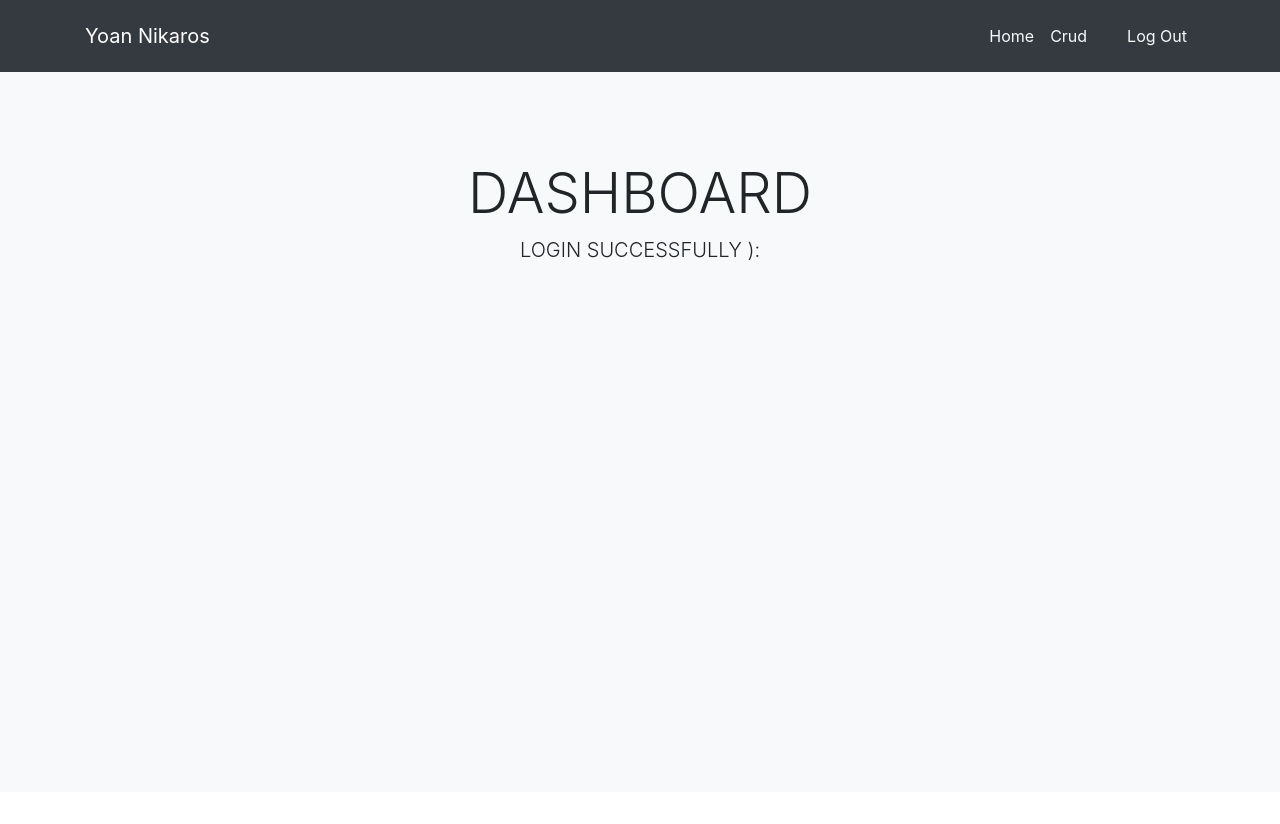
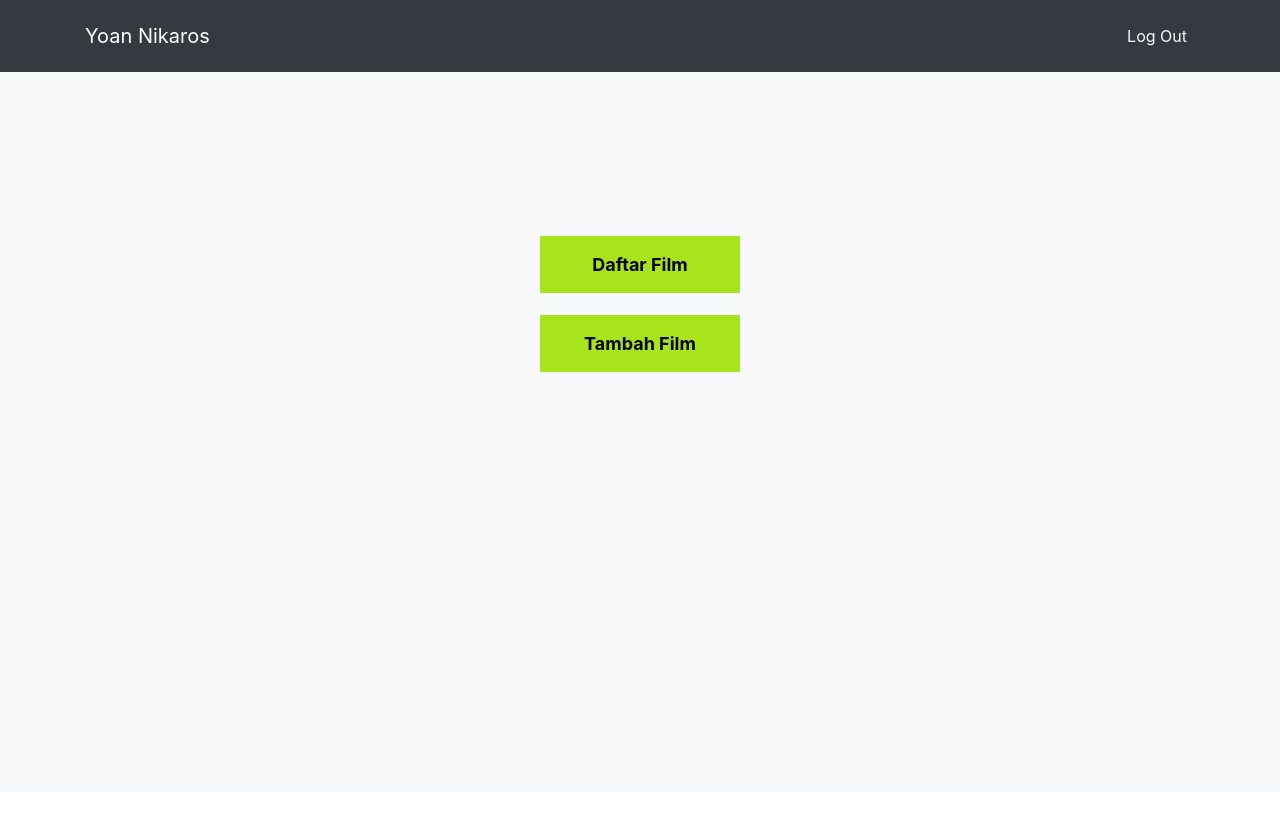
Before and after one commit to yoannikaros/films, a PHP site: page / in a window 1280 px wide. Run offline with PHP 8.4, Linux system fonts and the light colour scheme; the visitor is signed in with stand-in values (Sample User, id 1).

Commit message:
Desain Ui Dashboard

```diff
--- a/crud/index.php
+++ b/crud/index.php
@@ -106,7 +106,10 @@ if( !isset($_SESSION['username']) ){
             </button>
             <ul class="navbar-nav ml-auto pt-2 pb-2">
                 <li class="nav-item">
-                <a href="../index.php" class="nav-link text-light">Home</a>
+                    <a href="index.php" class="nav-link text-light">Home</a>
+                </li>
+                <li class="nav-item">
+                    <a href="add-users.php" class="nav-link text-light">Tambah Film</a>
                 </li>
                 <li class="nav-item ml-4">
                     <a href="logout.php" class="nav-link text-light"> Log Out </a>
--- a/index.php
+++ b/index.php
@@ -20,6 +20,47 @@ if (!isset($_SESSION['username'])) {
     <!-- Bootstrap CSS -->
     <link rel="stylesheet" href="https://stackpath.bootstrapcdn.com/bootstrap/4.1.3/css/bootstrap.min.css" integrity="sha384-MCw98/SFnGE8fJT3GXwEOngsV7Zt27NXFoaoApmYm81iuXoPkFOJwJ8ERdknLPMO" crossorigin="anonymous">
 
+    <style>
+         button a{
+        color: black;
+        font-weight: 500;
+    }
+    button a:hover{
+        text-decoration: none;
+    }
+    h1{
+        position: absolute;
+        top: 95%;
+        left: 124%;
+        width: 100%;
+        transform: translate(-50%, -50%);
+        font-size: 25px;
+        font-weight: 600;
+    }
+    .profile button a{
+        color: black;
+    }
+    .profile button{
+        background-color: rgb(168, 228, 28);
+        border: none;
+        margin-top: 2%;
+        margin-left: auto;
+        margin-right: auto;
+        padding: 15px 32px;
+        text-align: center;
+        text-decoration: none;
+        font-size: 18px;
+        cursor: pointer;
+        width: 200px;
+        display: block;
+        -webkit-transition-duration: 0.4s;
+        transition-duration: 0.4s;
+    }
+    .profile button:hover{
+        background-color: yellow;
+        box-shadow: 0 12px 16px 0 rgba(0,0,0,0.24),0 17px 50px 0 rgba(0,0,0,0.19);
+    }
+    </style>
 </head>
 
 <body>
@@ -30,12 +71,6 @@ if (!isset($_SESSION['username'])) {
                 <span class="navbar-toggler-icon"></span>
             </button>
             <ul class="navbar-nav ml-auto pt-2 pb-2">
-                <li class="nav-item">
-                    <a href="index.php" class="nav-link text-light">Home</a>
-                </li>
-                <li class="nav-item">
-                    <a href="crud/index.php" class="nav-link text-light">Crud</a>
-                </li>
                 <li class="nav-item ml-4">
                     <a href="logout.php" class="nav-link text-light"> Log Out </a>
                 </li>
@@ -44,9 +79,11 @@ if (!isset($_SESSION['username'])) {
     </nav>
     <div class="jumbotron jumbotron-fluid bg-light" style="height:90vh">
         <div class="container">
-            <h1 class="display-4 text-center mt-4">DASHBOARD</h1>
-            <p class="lead text-center">LOGIN SUCCESSFULLY ):</p>
+        <div class="profile">
+        <a href="crud/index.php"><button style="margin-top: 100px;"> <b>Daftar Film</b> </button></a>
+        <a href="crud/add-users.php"><button > <b>Tambah Film</b> </button></a>
         </div>
+
     </div>
 
 </body>
```
Also changed, not shown: crud/add-users.php (+20 -1 lines), crud/edit-users.php (+20 -4 lines). Lines whose indentation alone changed are shown as unchanged.
